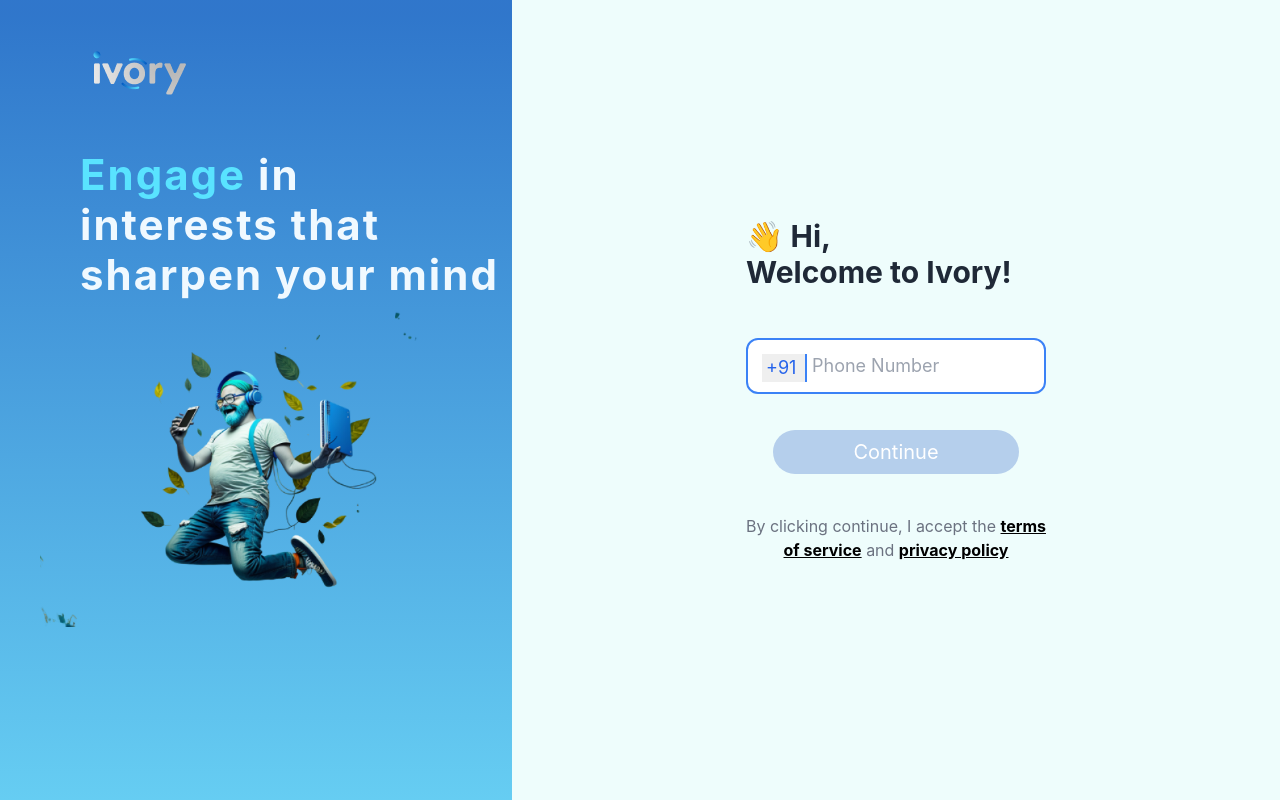
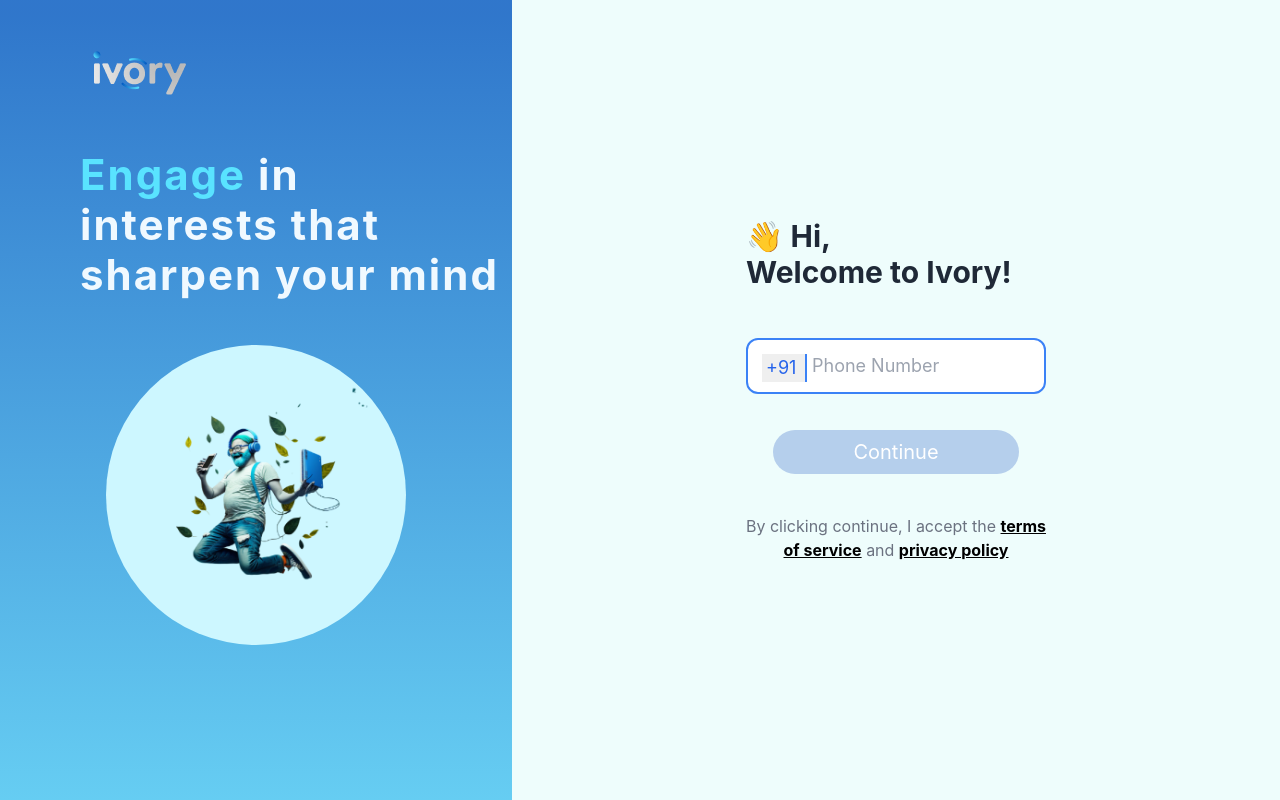
Before and after one commit to Ashish558/ivory-fe, a React (Create React App) app: page /login in a window 1280 px wide. Built offline with nearby package versions, Linux system fonts and the light colour scheme.

Commit message:
login page dslider done

```diff
--- a/src/pages/Login/Login.jsx
+++ b/src/pages/Login/Login.jsx
@@ -1,15 +1,48 @@
 import React from 'react';
-import { Link,useNavigate } from 'react-router-dom';
+import { Link, useNavigate } from 'react-router-dom';
 import loginMan from "../../assets/images/login/loginMan.png";
+import SignupTree from "../../assets/images/login/signupTree.png";
 import logo from "../../assets/images/login/logolight.png";
 import { sendOtp } from '../../services/auth';
 import styles from "./Login.module.css";
+import Slider from "react-slick";
 
+const settings = {
+  infinite: true,
+  centerPadding: "10px",
+  slidesToShow: 1,
+  initialSlide: 0,
+  arrows: false,
+  swipeToSlide: true,
+  autoplay: true,
+  autoplaySpeed: 2000,
+  // dots: true,
+  afterChange: function (index) {
+    console.log(
+      `Slider Changed to: ${index + 1}, background: #222; color: #bada55`
+    );
+  }
+};
+
+const sliderData = [
+  {
+    textPrimary: 'Engage',
+    textSec: 'in interests that sharpen your mind',
+    img: loginMan,
+    imgClassName: ''
+  },
+  {
+    textPrimary: 'Engage',
+    textSec: 'in interests that sharpen your mind',
+    img: SignupTree,
+    imgClassName: 'max-w-[270px]'
+  },
+]
 const Login = () => {
   const navigate = useNavigate();
-  const [phone,setPhone] = React.useState(null);
-  const [error,setError] = React.useState("");
-  const [countryCode,setCountryCode] = React.useState("+880");
+  const [phone, setPhone] = React.useState(null);
+  const [error, setError] = React.useState("");
+  const [countryCode, setCountryCode] = React.useState("+880");
 
   const handleSubmit = (e) => {
     e.preventDefault();
@@ -41,7 +74,7 @@ const Login = () => {
     }
   }
   return (
-      <div className="h-screen overflow-hidden bg-[#EEFDFC]">
+    <div className="overflow-x-hidden bg-[#EEFDFC]">
       {/* <div className="topAppBar mt-10 ml-8 sm:hidden">
           <div className="flex justify-between items-center">
             <div className="flex items-center gap-2">
@@ -50,7 +83,7 @@ const Login = () => {
           </div>
         </div> */}
 
-        <div className="sm:flex justify-around w-screen mt-16 sm:m-0">
+      <div className="sm:flex h-screen  min-h-[667px] overflow-y-auto  justify-around  w-screen mt-16 sm:m-0">
         <div className="topAppBar mt-10 ml-8 sm:hidden">
           <div className="flex justify-between items-center">
             <div className="flex items-end justify-end content-end w-full">
@@ -64,25 +97,38 @@ const Login = () => {
           </div>
         </div>
         <div
-            className="hidden sm:block h-screen sm:w-[40vw]"
+          className="hidden sm:flex flex flex-col items-center min-h-screen h-full sm:w-[40vw]"
           style={{
             background:
               "linear-gradient(180deg, rgba(0, 85, 191, 0.8) 1.84%, rgba(89, 227, 255, 0.8) 130.78%)",
           }}
         >
-            <div className="pl-4 md:pl-20 pt-10">
+          <div className="pl-4 md:pl-20 pt-10 self-stretch">
             <img src={logo} alt="" />
           </div>
+          <div className='flex-1 w-full'>
+            <Slider {...settings} className='w-full flex-1 h-auto' >
+              {
+                sliderData.map((item, idx) => {
+                  return (
+                    <div>
                       <div className="flex flex-col items-left justify-center gap-2 h-[200px] xl:pl-20 md:pl-10 pl-0 sm:w-[500px]">
                         <h1
                           className={`text-4xl font-bold text-sky-50 mt-10 ${styles.cusStyle}`}
                         >
-                <span className="text-[#59E3FF]">Engage</span> in interests that
-                sharpen your mind
+                          <span className="text-[#59E3FF]"> {item.textPrimary} </span>
+                          {item.textSec}
                         </h1>
                       </div>
-            <div className="flex-justify-center items-center px-10">
-              <img src={loginMan} alt="" className="md:w-full mx-auto" />
+                      <div className="flex justify-center mx-auto items-center flex-1 w-[300px] h-[300px] overflow-hidden rounded-full bg-secondary mt-10">
+                        <img src={item.img} alt="" className={`md:w-full ${item.imgClassName} mx-auto w-full-h-full object-contain`} />
+                      </div>
+                    </div>
+                  )
+                })
+              }
+
+            </Slider>
           </div>
         </div>
         <div className="  h-screen sm:w-[60vw] mt-10 sm:mt-0 sm:flex sm:flex-col sm:items-center sm:justify-center">
@@ -118,7 +164,7 @@ const Login = () => {
               </select>
             </div>
             <div class="flex items-center justify-between mt-4">
-                {JSON.stringify(phone).length === 10?
+              {JSON.stringify(phone).length === 10 ?
                 (
                   <button
                     type="submit"
--- a/src/pages/Login/Otp.jsx
+++ b/src/pages/Login/Otp.jsx
@@ -1,14 +1,47 @@
-import React,{ useEffect,useState } from 'react';
+import React, { useEffect, useState } from 'react';
 import { useDispatch } from 'react-redux';
-import { Link,useLocation,useNavigate } from 'react-router-dom';
+import { Link, useLocation, useNavigate } from 'react-router-dom';
 import back from "../../assets/Back.svg";
 import loginMan from "../../assets/images/login/loginMan.png";
 import logo from "../../assets/images/login/logolight.png";
 import { updateLoggedIn } from '../../redux/slices/user';
-import { sendOtp,verifyOtp } from '../../services/auth';
+import { sendOtp, verifyOtp } from '../../services/auth';
 import styles from "./Login.module.css";
 import "./Otp.module.css";
+import SignupTree from "../../assets/images/login/signupTree.png";
+import Slider from "react-slick";
 
+const settings = {
+  infinite: true,
+  centerPadding: "10px",
+  slidesToShow: 1,
+  initialSlide: 0,
+  arrows: false,
+  swipeToSlide: true,
+  autoplay: true,
+  autoplaySpeed: 2000,
+  // dots: true,
+  afterChange: function (index) {
+    console.log(
+      `Slider Changed to: ${index + 1}, background: #222; color: #bada55`
+    );
+  }
+};
+
+const sliderData = [
+  {
+    textPrimary: 'Engage',
+    textSec: 'in interests that sharpen your mind',
+    img: loginMan,
+    imgClassName: ''
+  },
+  {
+    textPrimary: 'Engage',
+    textSec: 'in interests that sharpen your mind',
+    img: SignupTree,
+    imgClassName: 'max-w-[270px]'
+  },
+]
 const Otp = () => {
   const [otp, setOtp] = useState([]);
   const [otpStatus, setOtpStatus] = useState('');
@@ -118,7 +151,7 @@ const Otp = () => {
     }
   };
   return (
-    <div className="h-screen bg-[#EEFDFC]">
+    <div className="overflow-x-hidden bg-[#EEFDFC]">
       <div className="topAppBar pt-10 ml-8 sm:hidden">
         <div className="flex justify-between items-center">
           <div className="flex items-center gap-2">
@@ -126,27 +159,40 @@ const Otp = () => {
           </div>
         </div>
       </div>
-      <div className="sm:flex justify-around w-screen">
+      <div className="sm:flex  min-h-[667px] overflow-y-auto  justify-around   w-screen">
         <div
-          className="hidden sm:block h-screen sm:w-[40vw]"
+          className="hidden sm:flex flex flex-col items-center min-h-screen h-ful sm:w-[40vw]"
           style={{
             background:
               "linear-gradient(180deg, rgba(0, 85, 191, 0.8) 1.84%, rgba(89, 227, 255, 0.8) 130.78%)",
           }}
         >
-          <div className="pl-4 md:pl-20 pt-10">
+          <div className="pl-4 md:pl-20 pt-10 self-stretch">
             <img src={logo} alt="" />
           </div>
-          <div className="flex flex-col items-left justify-center gap-2 h-[200px] xl:pl-28 md:pl-10 pl-0 sm:w-[500px]">
-            <h1
-              className={`text-4xl font-bold text-sky-50 mt-10 ${styles.cusStyle}`}
-            >
-              <span className="text-[#59E3FF]">Engage</span> in interests that
-              sharpen your mind
-            </h1>
-          </div>
-          <div className="flex-justify-center items-center px-10">
-            <img src={loginMan} alt="" className="md:w-full mx-auto" />
+          <div className='flex-1 w-full'>
+            <Slider {...settings} className='w-full flex-1 h-auto' >
+              {
+                sliderData.map((item, idx) => {
+                  return (
+                    <div>
+                      <div className="flex flex-col items-left justify-center gap-2 h-[200px] xl:pl-20 md:pl-10 pl-0 sm:w-[500px]">
+                        <h1
+                          className={`text-4xl font-bold text-sky-50 mt-10 ${styles.cusStyle}`}
+                        >
+                          <span className="text-[#59E3FF]"> {item.textPrimary} </span>
+                          {item.textSec}
+                        </h1>
+                      </div>
+                      <div className="flex justify-center mx-auto items-center flex-1 w-[300px] h-[300px] overflow-hidden rounded-full bg-secondary mt-10">
+                        <img src={item.img} alt="" className={`md:w-full ${item.imgClassName} mx-auto w-full-h-full object-contain`} />
+                      </div>
+                    </div>
+                  )
+                })
+              }
+
+            </Slider>
           </div>
         </div>
         <div className=" h-screen sm:w-[60vw] sm:flex sm:flex-col sm:items-center sm:justify-center mt-20 sm:mt-0">
```
Lines whose indentation alone changed are shown as unchanged.
